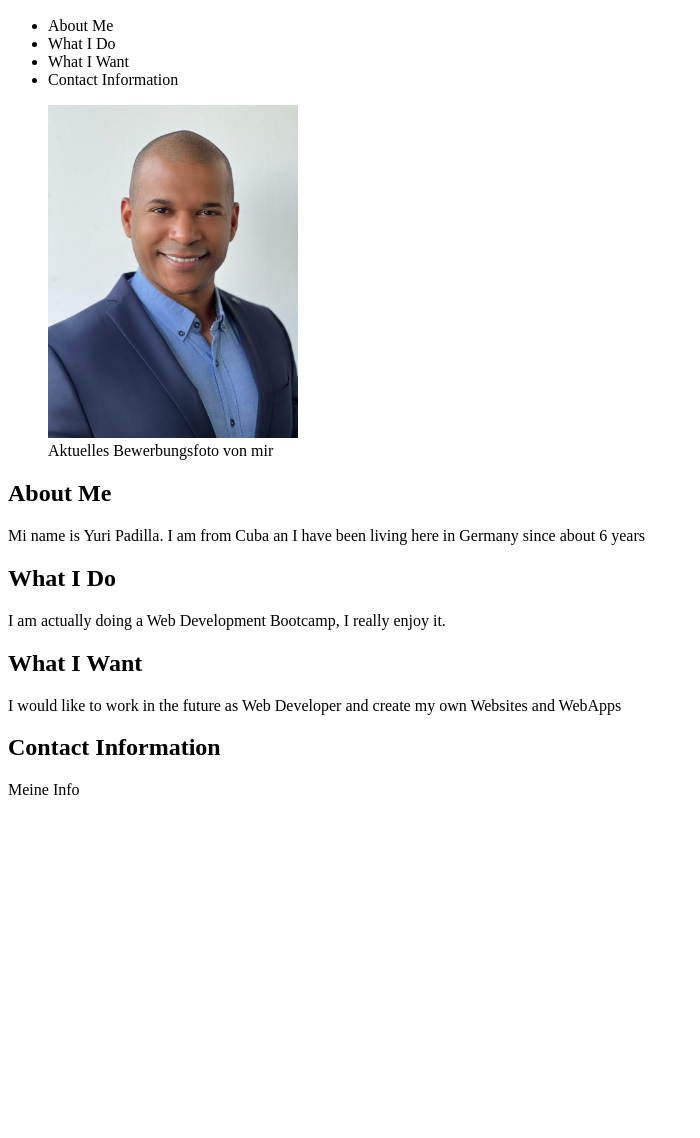
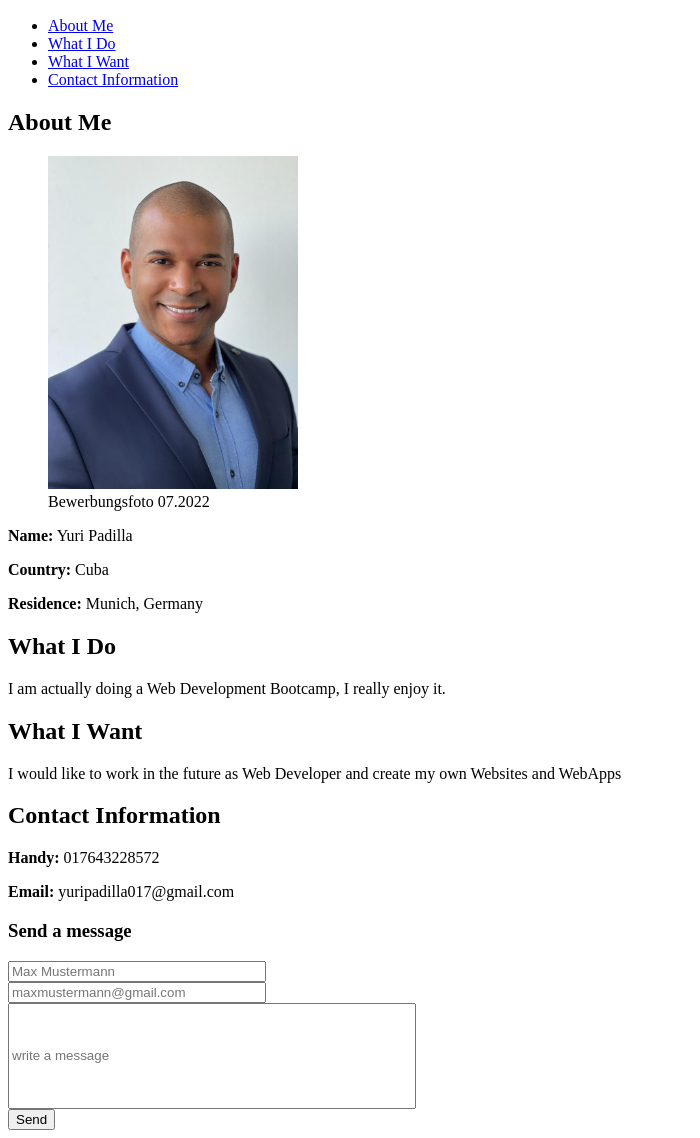
Before and after one commit to YuriPadilla/personal-website, a plain HTML site: page index.html in a window 1280 px wide. Shown: the part 50-1188 px from the top of the page, without its empty margins (0-700 px from the left). Before the commit the page ends 865 px from the top, so only its background shows below. Drawn offline with Linux system fonts and the light colour scheme.

Commit message:
add form

```diff
--- a/index.html
+++ b/index.html
@@ -11,33 +11,43 @@
         <nav>
             <h1>Personal Website</h1>
             <ul>
-                <li>About Me</li>
-                <li>What I Do</li>
-                <li>What I Want</li>
-                <li>Contact Information</li>
+                <li><a href="#about-me">About Me</a></li>
+                <li><a href="#what-i-do">What I Do</a></li>
+                <li><a href="#what-i-want">What I Want</a></li>
+                <li><a href="#contact">Contact Information</a></li>
             </ul>
         </nav>
     </header>
     <main>
-        <Figure>
-            <img src="./2022-07-18_Foto_Bewerbung.jpg" alt="Bewerbungsfoto" width="250px">
-            <figcaption>Aktuelles Bewerbungsfoto von mir</figcaption>
-        </Figure>
-        <section>
+        <section id="about-me">
             <h2>About Me</h2>
-            <p>Mi name is Yuri Padilla. I am from Cuba an I have been living here in Germany since about 6 years</p>
+            <Figure>
+                <img src="./2022-07-18_Foto_Bewerbung.jpg" alt="Bewerbungsfoto" width="250px">
+                <figcaption>Bewerbungsfoto 07.2022</figcaption>
+            </Figure>
+            <p><strong>Name:</strong> Yuri Padilla</p>
+            <p><strong>Country:</strong> Cuba</p>
+            <p><strong>Residence:</strong> Munich, Germany</p>
         </section>
-        <section>
+        <section id="what-i-do">
             <h2>What I Do</h2>
             <p>I am actually doing a Web Development Bootcamp, I really enjoy it.</p>
         </section>
-        <section>
+        <section id="what-i-want">
             <h2>What I Want</h2>
             <p>I would like to work in the future as Web Developer and create my own Websites and WebApps</p>
         </section>
-        <section>
+        <section  id="contact">
             <h2>Contact Information</h2>
-            <p>Meine Info</p>
+            <p><strong>Handy:</strong> 017643228572</p>
+            <p><strong>Email:</strong> yuripadilla017@gmail.com</p>
+            <h3>Send a message</h3>
+            <form action="">
+                <input type="text" placeholder="Max Mustermann" style="width:250px;" required/><br>
+                <input type="email" placeholder="maxmustermann@gmail.com" style="width:250px;" required/><br>
+                <input type="text" placeholder="write a message" style="width:400px; height:100px;" required/><br>
+                <button type="submit">Send</button>
+            </form>
         </section>
     </main>
     <footer>
```
